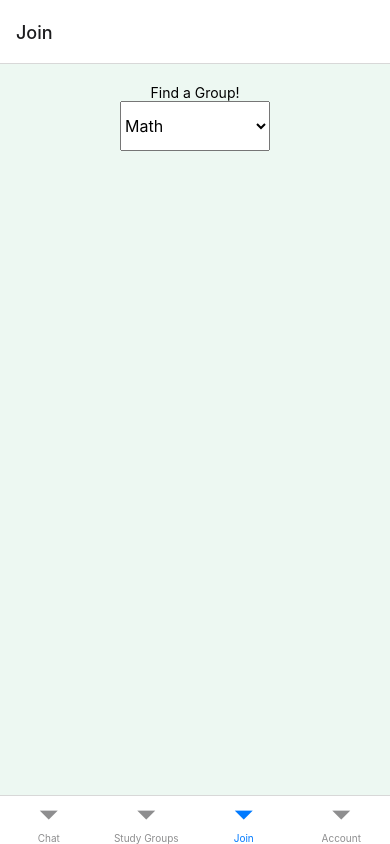
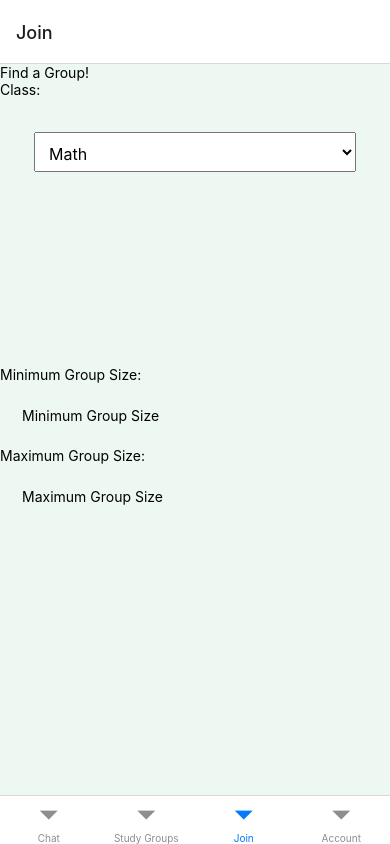
Before and after one commit to rebecca-yee/hackrice2021, a React Native app: screen /Join in a window 390 px wide. Built offline with nearby package versions, Linux system fonts and the light colour scheme.

Commit message:
dropdown, min, max sizes

```diff
--- a/screens/Request.js
+++ b/screens/Request.js
@@ -1,5 +1,5 @@
 import React, { useState, useEffect } from "react";
-import { Platform, StyleSheet, Text, View, Button, ScrollView, Picker } from "react-native";
+import { Platform, StyleSheet, Text, View, Button, ScrollView, Picker, TextInput, TouchableOpacity } from "react-native";
 import { NavigationContainer } from "@react-navigation/native";
 import { createStackNavigator } from "@react-navigation/stack";
 
@@ -8,17 +8,20 @@ import { createStackNavigator } from "@react-navigation/stack";
 const Request = () => {
 
     const [selectedValue, setSelectedValue] = useState("math");
+    const [number1, onChangeNumber1] = useState(null);
+    const [number2, onChangeNumber2] = useState(null);
 
     return (
         <View style={styles.container}>
-
-            <View style={styles.balance}></View>
+            <View style={styles.dropdown}>
+                <Text>Find a Group!</Text>
+                <Text>Class:</Text>
                 <View style={styles.input}>
-                <Text>Find a Group!</Text>
                     <Picker
                         selectedValue={selectedValue}
                         style={{ height: 50, width: 150 }}
                         onValueChange={(itemValue, itemIndex) => setSelectedValue(itemValue)}
+                        style={styles.input}
                     >
                         <Picker.Item label="Math" value="math" />
                         <Picker.Item label="Science" value="sci" />
@@ -27,6 +30,40 @@ const Request = () => {
                         <Picker.Item label="Art" value="art" />
                         <Picker.Item label="Music" value="mus" />
                     </Picker>
+                </View>
+                <Text>
+                    {"\n"}
+                    {"\n"}
+                    {"\n"}
+                    {"\n"}
+                    {"\n"}
+                    {"\n"}
+                    {"\n"}
+                    {"\n"}
+                    {"\n"}
+                    {"\n"}
+                    {"\n"}
+                    {"\n"}
+                </Text>
+                <View>
+                    <Text>Minimum Group Size:</Text>
+                    <TextInput
+                        style={styles.input}
+                        onChangeText={onChangeNumber1}
+                        value={number1}
+                        placeholder="Minimum Group Size"
+                        keyboardType="numeric"
+                    />
+
+                    <Text>Maximum Group Size:</Text>
+                    <TextInput
+                        style={styles.input}
+                        onChangeText={onChangeNumber2}
+                        value={number2}
+                        placeholder="Maximum Group Size"
+                        keyboardType="numeric"
+                    />
+                </View>
             </View>
         </View>
     );
@@ -41,12 +78,13 @@ const styles = StyleSheet.create({
         backgroundColor: "rgb(192, 165, 192)",
         height: 50,
     },
-    balance: {
-        paddingBottom: 20,
+    dropdown: {
+        paddingBottom: 10,
     },
     input: {
-        paddingBottom: 20,
-        alignItems: "center",
+        height: 40,
+        margin: 12,
+        padding: 10,
     },
 });
 
```
Lines whose indentation alone changed are shown as unchanged.
